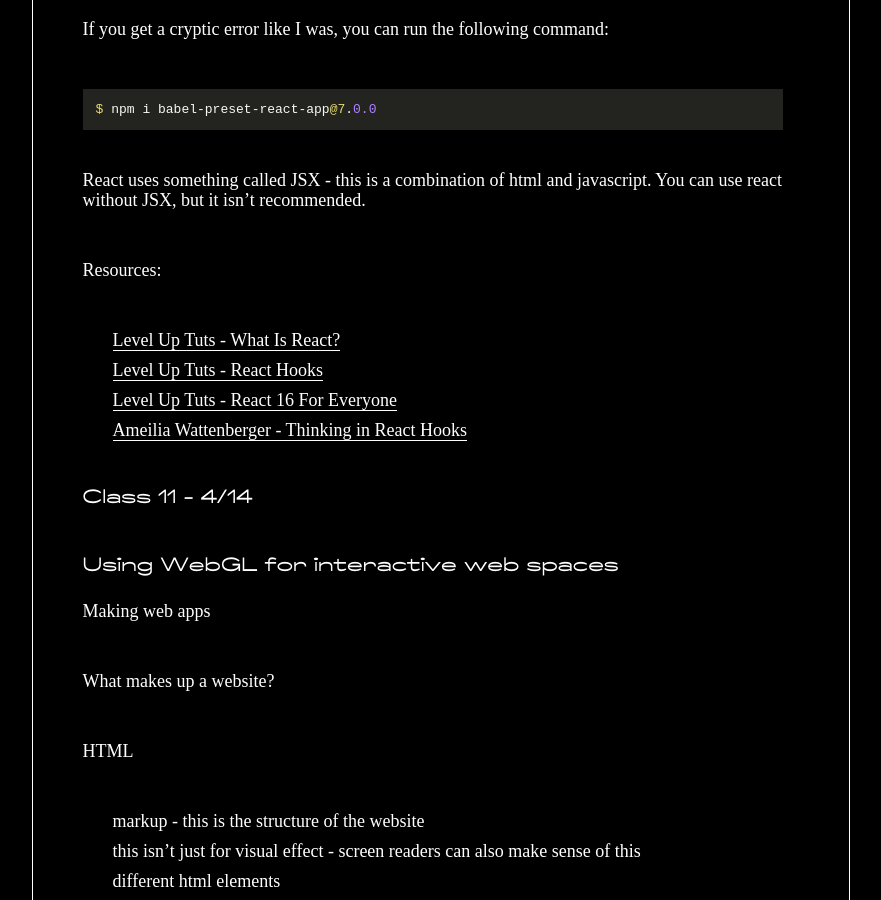
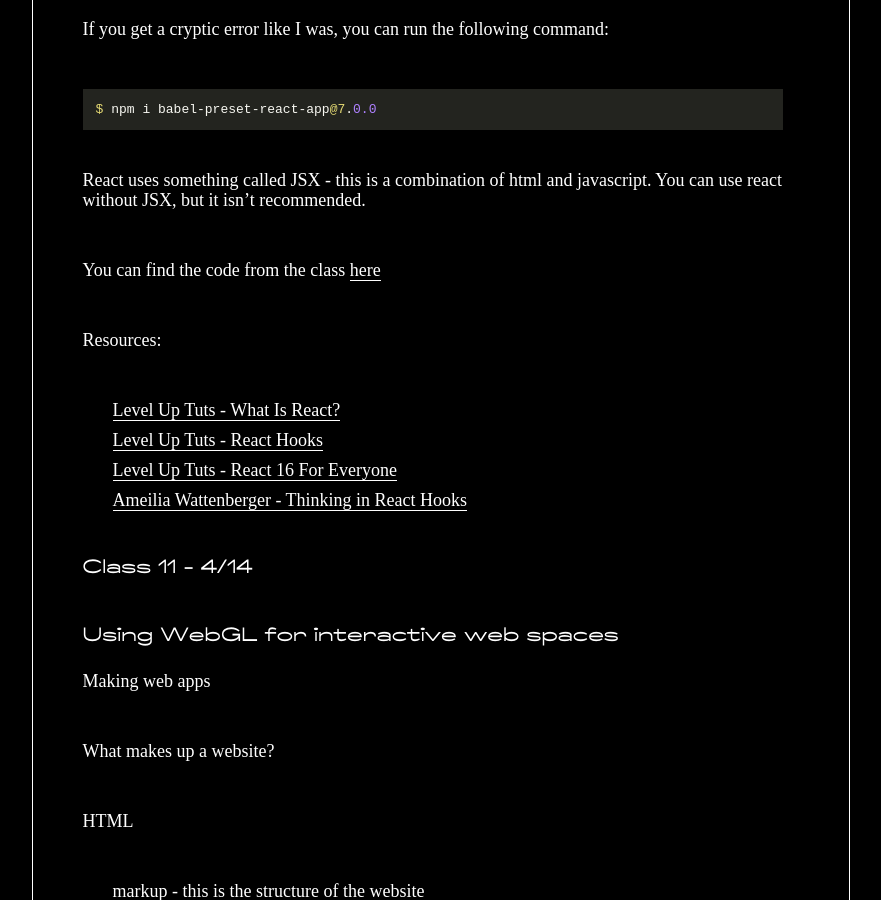
Before and after one commit to polyrhythmatic/spring2021_visualize_ml, a Jekyll site: the page built from _pages/classes.md, in a window 1280 px wide and 900 px high, scrolled down 2592 px. Shown: the whole window, without its empty margins (250-1131 px from the left). Built offline with Jekyll 4.4.1, drawn with Linux system fonts in a browser that asks for light colours; nearby versions of some CDN libraries.

Commit message:
adding code link

````diff
--- a/_pages/classes.md
+++ b/_pages/classes.md
@@ -73,6 +73,8 @@ $ npm i babel-preset-react-app@7.0.0
 ```
 
 React uses something called JSX - this is a combination of html and javascript. You can use react without JSX, but it isn't recommended.
+
+You can find the code from the class [here](https://github.com/channelstudio/spring2021_visualize_ml/tree/master/web_examples)
 
 
 Resources:
````
